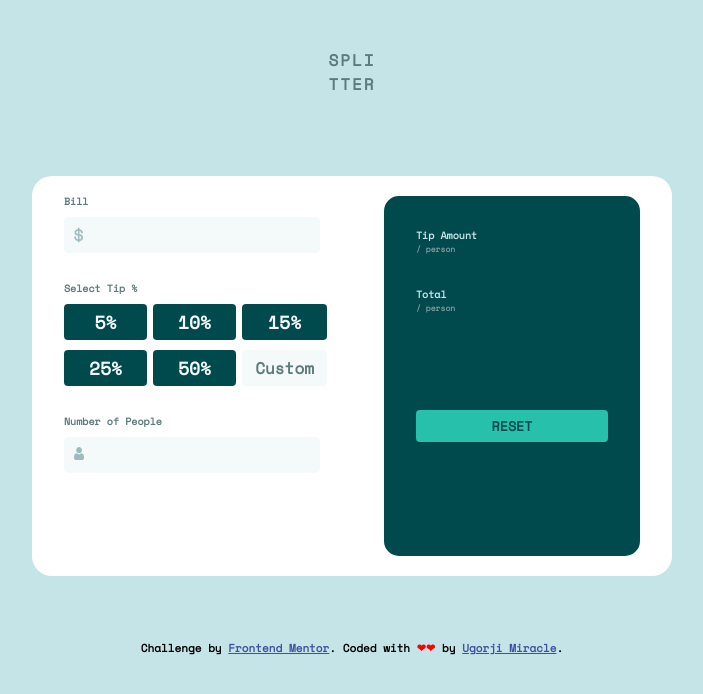
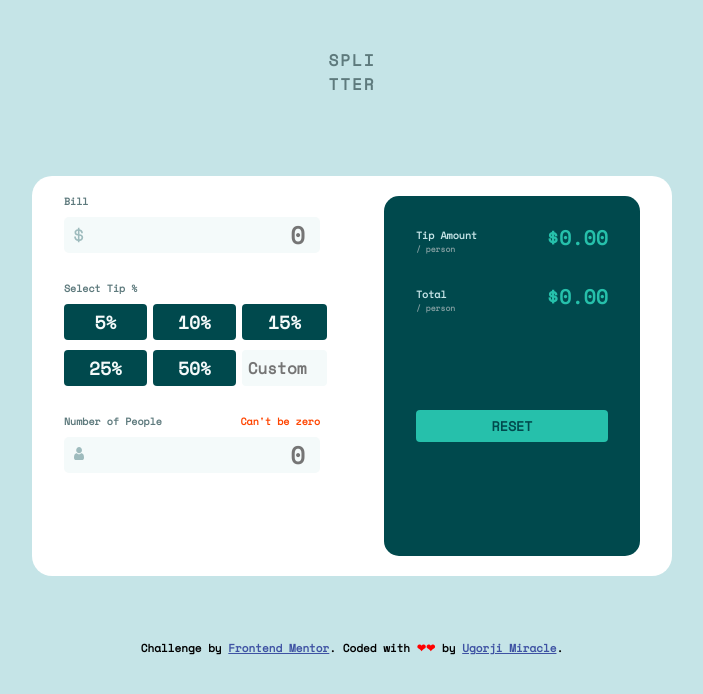
Before and after one commit to amarealcoder/tip-calculator, a plain HTML site: page index.html in a window 1280 px wide. Both pictures are taken after a click on the button "RESET". Shown: the whole page, without its empty margins (288-991 px from the left). Drawn offline with nearby package versions, Linux system fonts and the light colour scheme.

Commit message:
js file update

```diff
--- a/index.html
+++ b/index.html
@@ -20,38 +20,55 @@
     <h1>SPLI<span class="h1-span">TTER</span></h1>
     <div class="hero-container">
       <div class="section-left">
-        <form class="content">
+        <div class="content">
           <p class="left-ptag">Bill</p>
-          <input type="text" class="input-field input-1" />
-        </form>
-        <div class="content content-btn">
+          <input
+            type="number"
+            class="input-field input-1"
+            placeholder="0"
+            min="1"
+          />
+        </div>
+        <div class="content">
           <p class="left-ptag">Select Tip %</p>
           <div class="grid-btns">
-            <button class="btn">5%</button>
-            <button class="btn">10%</button>
-            <button class="btn">15%</button>
-            <button class="btn">25%</button>
-            <button class="btn">50%</button>
-            <input type="text" value="Custom" class="custom-btn" />
+            <button class="btn click-btn" value="5">5%</button>
+            <button class="btn click-btn" value="10">10%</button>
+            <button class="btn click-btn" value="15">15%</button>
+            <button class="btn click-btn" value="25">25%</button>
+            <button class="btn click-btn" value="50">50%</button>
+            <input
+              type="number"
+              class="custom-btn click-btn"
+              placeholder="Custom"
+              min="1"
+            />
           </div>
         </div>
-        <form class="content">
+        <div class="content">
           <p class="left-ptag">
-            Number of People<span class="error">Can't be zero</span>
+            Number of People<span class="error-span">Can't be zero</span>
           </p>
-          <input type="text" class="input-field input-2" />
-        </form>
+          <input
+            type="number"
+            class="input-field input-2"
+            placeholder="0"
+            min="1"
+          />
+        </div>
       </div>
       <div class="section-right">
         <div class="content-right">
           <p class="right-ptag">
             Tip Amount<span class="right-ptag-span">/ person</span>
           </p>
+          <span class="amount">$0.00</span>
         </div>
-        <div>
+        <div class="content-right">
           <p class="right-ptag">
             Total<span class="right-ptag-span">/ person</span>
           </p>
+          <span class="total">$0.00</span>
           <button class="reset-btn">Reset</button>
         </div>
       </div>
--- a/index.js
+++ b/index.js
@@ -0,0 +1,111 @@
+const firstInputField = document.querySelector(".input-1");
+const secondInputField = document.querySelector(".input-2");
+const customNumber = document.querySelector(".custom-btn");
+const resetBtn = document.querySelector(".reset-btn");
+const tipAmount = document.querySelector(".amount");
+const tipTotal = document.querySelector(".total");
+const gridButtons = document.querySelector(".grid-btns");
+
+// function validateInputs(inputs) {
+//   inputs.forEach((input) => {
+//     if (input.value.trim() === "") {
+//       showError();
+//       console.log("error");
+//     } else {
+//       showSuccess();
+//       console.log("success");
+//     }
+//   });
+// }
+// function showError() {
+//   document.querySelector(".input-2").classList.add("error");
+//   // secondInputField.;
+// }
+// function showSuccess() {
+//   document.querySelector("input").classList.add("success");
+// }
+function calcBill(amount, people) {
+  return (parseFloat(amount / people) + parseFloat(tipAmountPerPerson)).toFixed(
+    2
+  );
+}
+
+function calcTip(percentageNum, amount, people) {
+  // let percentAmount = ((percentageNum / 100) * amount).toFixed(2);
+  // let percentBillPerPerson = amount + percentAmount / 2;
+  // let totalPerPerson = (((percentageNum / 100) * amount) / people).toFixed(2);
+  tipAmountPerPerson = (((percentageNum / 100) * amount) / people).toFixed(2);
+  tipAmount.textContent = `$${tipAmountPerPerson}`;
+  tipTotal.textContent = `$${calcBill(amount, people)}`;
+}
+
+gridButtons.addEventListener("click", function (e) {
+  e.preventDefault();
+  const percentageNum = e.target.value;
+  const amount = firstInputField.value;
+  const numPeople = secondInputField.value;
+
+  if (e.target.classList.contains("click-btn")) {
+    if (amount === "" || numPeople === "") {
+      tipAmount.textContent = `$0.00`;
+      tipTotal.textContent = `$0.00`;
+      validateInputs([amount, numPeople]);
+    } else {
+      calcTip(percentageNum, amount, numPeople);
+    }
+  }
+});
+
+resetBtn.addEventListener("click", function (e) {
+  e.preventDefault();
+  tipAmount.textContent = "$0.00";
+  tipTotal.textContent = "$0.00";
+  firstInputField.value = "";
+  secondInputField.value = "";
+  customNumber.value = "";
+});
+
+// function calcPercentage(percentageNum, amount) {
+//   return ((percentageNum / 100) * amount).toFixed(2);
+// }
+
+// const amount = firstInputField.value.trim();
+// const customized = customBtn.value.trim();
+// const numPeople = secondInputField.value.trim();
+
+// //Check to match the target element clicked
+// if (e.target.classList.contains("btn")) {
+//   const btnId = e.target.id;
+//   console.log(btnId);
+
+//   if (btnId === "five") {
+//     let fivePercent = calcPercentage(5, amount);
+//     tipAmount.textContent = `$${fivePercent}`;
+//     let fivePercentTotal = calcTotal(customized, amount, numPeople);
+//     tipTotal.textContent = `$${fivePercentTotal}`;
+//   }
+//   if (btnId === "ten") {
+//     let tenPercent = calcPercentage(10, amount);
+//     tipAmount.textContent = `$${tenPercent}`;
+//     let tenPercentTotal = calcTotal(10, amount, numPeople);
+//     tipTotal.textContent = `$${tenPercentTotal}`;
+//   }
+//   if (btnId === "fifteen") {
+//     let fifteenPercent = calcPercentage(15, amount);
+//     tipAmount.textContent = `$${fifteenPercent}`;
+//     let fifteenPercentTotal = calcTotal(15, amount, numPeople);
+//     tipTotal.textContent = `$${fifteenPercentTotal}`;
+//   }
+//   if (btnId === "twenty-five") {
+//     let twentyFivePercent = calcPercentage(25, amount);
+//     tipAmount.textContent = `$${twentyFivePercent}`;
+//     let twentyFivePercentTotal = calcTotal(25, amount, numPeople);
+//     tipTotal.textContent = `$${twentyFivePercentTotal}`;
+//   }
+//   if (btnId === "fifty") {
+//     let fiftyPercent = calcPercentage(50, amount);
+//     tipAmount.textContent = `$${fiftyPercent}`;
+//     let fiftyPercentTotal = calcTotal(50, amount, numPeople);
+//     tipTotal.textContent = `$${fiftyPercentTotal}`;
+//   }
+// }
--- a/style.css
+++ b/style.css
@@ -87,12 +87,17 @@ h1 {
 input:focus {
   outline: none;
 }
-.error {
-  visibility: hidden;
+.error-span {
+  /* visibility: hidden; */
   color: orangered;
   float: right;
-
-  /* border: 2px solid orangered; */
+  margin-left: 1rem;
+}
+.error {
+  border: 2px solid orangered;
+}
+.success {
+  border: 2px solid green;
 }
 .grid-btns {
   width: 40%;
@@ -152,6 +157,14 @@ input:focus {
   font-size: 8px;
   color: var(--Dark-grayish-cyan);
   display: block;
+}
+.amount,
+.total {
+  color: var(--Dark-cyan);
+  display: block;
+  float: right;
+  margin-top: -2rem;
+  font-size: 20px;
 }
 .reset-btn {
   width: 100%;
```
